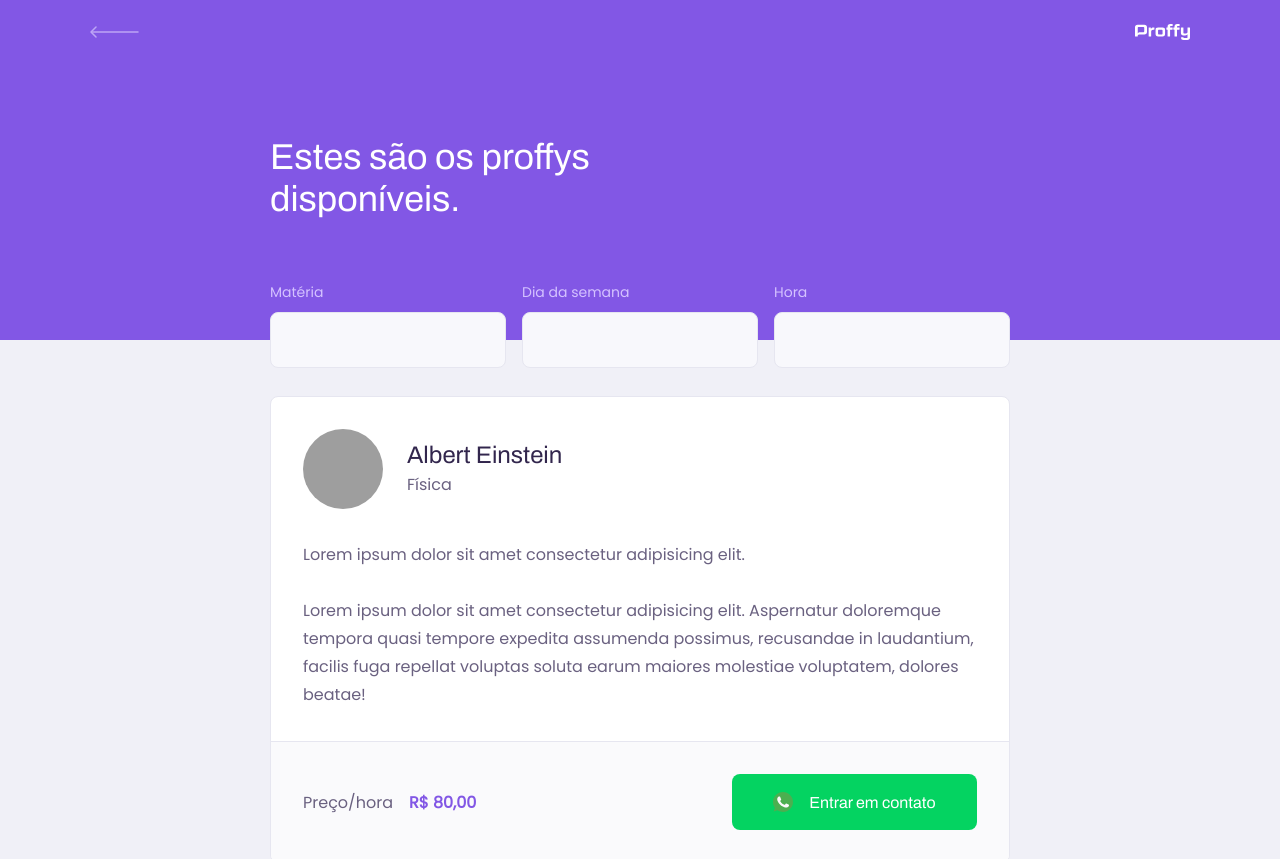
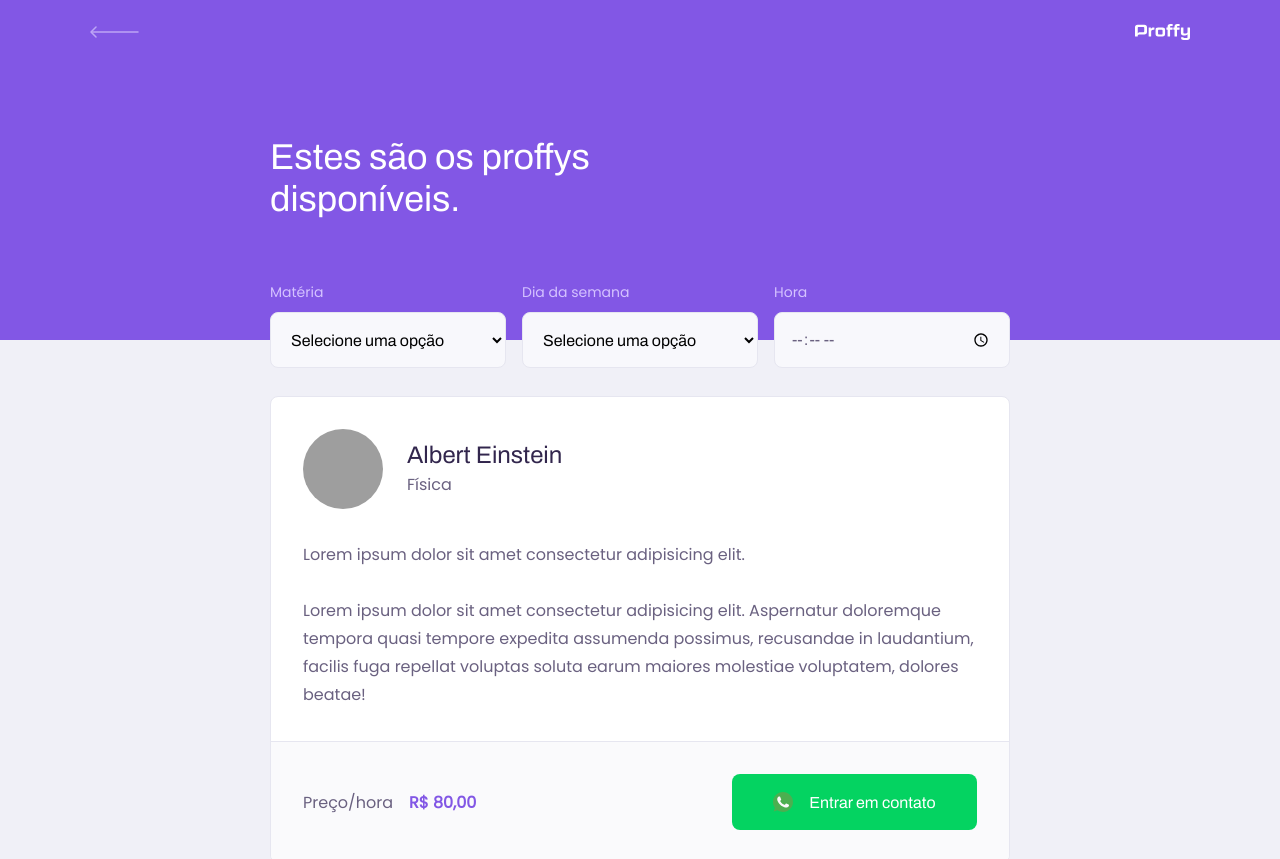
Before and after one commit to joilsonLeal/proffy-web, a React (Create React App) app: page /study in a window 1280 px wide. Shown: the top 859 px of the page. Built offline with nearby package versions, Linux system fonts and the light colour scheme; grey boxes are pictures that could not be loaded; the HTML template or start-up script is replaced by a standard one.

Commit message:
feature: utiliza componet select na seleçao de materia e dia da semana

```diff
--- a/src/pages/TeacherList/index.tsx
+++ b/src/pages/TeacherList/index.tsx
@@ -2,18 +2,46 @@
 
 import PageHeader from '../../components/PageHeader';
 import TeacherItem from '../../components/TeacherItem';
+import Input from '../../components/Input';
+import Select from '../../components/Select';
 
 import './styles.css';
-import Input from '../../components/Input';
 
 function TeacherList() {
     return (
         <div id="page-teacher-list" className="container">
             <PageHeader title="Estes são os proffys disponíveis.">
                 <form id="search-teachers">
-                    <Input name="subject" label="Matéria"/>
-                    <Input name="week_day" label="Dia da semana"/>
-                    <Input name="time" label="Hora"/>
+                    <Select
+                        name="subject"
+                        label="Matéria"
+                        options={[
+                            { value: 'Artes', label: 'Artes' },
+                            { value: 'Biologia', label: 'Biologia' },
+                            { value: 'Ciências', label: 'Ciências' },
+                            { value: 'Educação física', label: 'Educação física' },
+                            { value: 'Física', label: 'Física' },
+                            { value: 'Geografia', label: 'Geografia' },
+                            { value: 'História', label: 'História' },
+                            { value: 'Matemática', label: 'Matemática' },
+                            { value: 'Português', label: 'Português' },
+                            { value: 'Química', label: 'Química' },
+                        ]}
+                    />
+                    <Select
+                        name="week_day"
+                        label="Dia da semana"
+                        options={[
+                            { value: '0', label: 'Domingo' },
+                            { value: '1', label: 'Segunda-feira' },
+                            { value: '2', label: 'Terça-feira' },
+                            { value: '3', label: 'Quarta-feira' },
+                            { value: '4', label: 'Quinta-feira' },
+                            { value: '5', label: 'Sexta-feira' },
+                            { value: '6', label: 'Sábado' },
+                        ]}
+                    />
+                    <Input type="time" name="time" label="Hora"/>
                 </form>
             </PageHeader>
 
--- a/src/pages/TeacherList/styles.css
+++ b/src/pages/TeacherList/styles.css
@@ -31,7 +31,8 @@
         bottom: -28px;
     }
 
-    #search-teachers .input-block + .input-block {
+    #search-teachers .input-block + .input-block,
+    #search-teachers .select-block + .select-block {
         margin-top: 0;
     }
 
```
